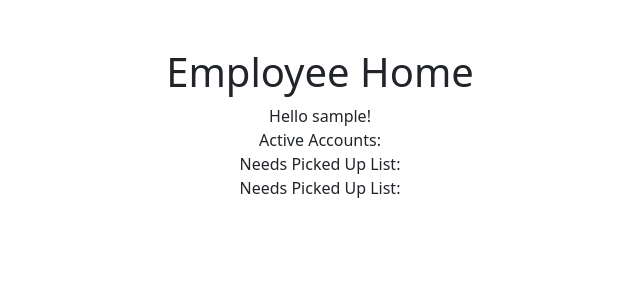
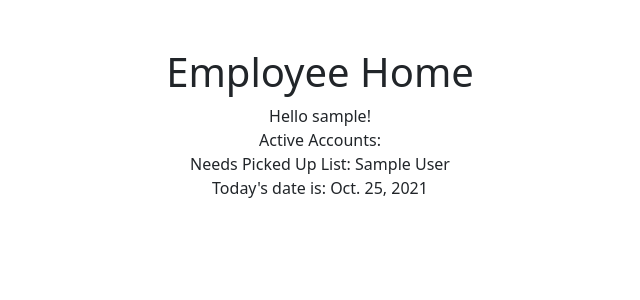
Before and after one commit to TylerSerrano98/Trash-Collector-project, a Django app: page /employees/ in a window 1280 px wide. Shown: the part 56-356 px from the top of the page, without its empty margins (320-960 px from the left). Run offline with Django 3.2, Linux system fonts and the light colour scheme; a user stored in the database is signed in; tables that the repository leaves empty hold one stand-in row (values such as "Sample post").

Commit message:
datetime finished

```diff
--- a/trash_collector/employees/templates/employees/index.html
+++ b/trash_collector/employees/templates/employees/index.html
@@ -1,3 +1,4 @@
+
 {% extends 'base.html' %}
 
 {% block title %}{% block header %} Employee Home {% endblock %}{% endblock %}
@@ -6,8 +7,13 @@
   {% if user.is_authenticated %}
   Hello {{ user.username }}!<br />
   Active Accounts: {{ yes }} {{ yes }}<br />
-  Needs Picked Up List: {{ yes }} {{ yes }}<br />
-  Needs Picked Up List: {{ yes }} {{ yes }}<br />
+  Needs Picked Up List:
+  {% for customer in todays_customers %}
+    {{customer.name}}
+  {% endfor %}
+
+  <br />
+  Today's date is: {{ date }}<br />
   {% else %}
     <p>You are at the employee index, but you are not logged in.</p>
     <a href="{% url 'login' %}">Log In</a>
--- a/trash_collector/employees/urls.py
+++ b/trash_collector/employees/urls.py
@@ -9,5 +9,7 @@
     path('', views.index, name="index"),
     path('create/', views.create, name='create'),
     path('edit_profile/', views.edit_profile, name='edit_profile'),
-    path('<int:customer_id>/', views.confirm_pickup, name='confirm_pickup')
+    path('<int:customer_id>/', views.confirm_pickup, name='confirm_pickup'),
+    path('date/', views.determine_day, name="determine_day")
+
 ]
--- a/trash_collector/employees/views.py
+++ b/trash_collector/employees/views.py
@@ -6,6 +6,7 @@
 from django.urls import reverse
 from datetime import date
 from .models import Employee
+from datetime import datetime
 
 # Create your views here.
 
@@ -15,21 +16,30 @@
 def index(request):
     logged_in_user = request.user
     try:
+        today = datetime.now
         logged_in_employee = Employee.objects.get(user = logged_in_user)
         today = date.today()
         logged_in_employee_zipcode = logged_in_employee.zip_code
         Customer = apps.get_model('customers.Customer')
         todays_customers = Customer.objects.filter(zip_code = logged_in_employee_zipcode)
         context = {
-            'todays_customers': todays_customers
+            'todays_customers': todays_customers,
+            'date': today
         }
-        return render(request, 'employees/index.html')
+        return render(request, 'employees/index.html', context)
     except ObjectDoesNotExist:
         return HttpResponseRedirect(reverse('employees:create'))
 
 
-def determine_day():
-    pass
+def determine_day(request):
+    today = datetime.now
+    context = {
+            'date': today
+        }
+    return render(request, 'employees/index.html', context)
+
+
+
 
 
 
```
